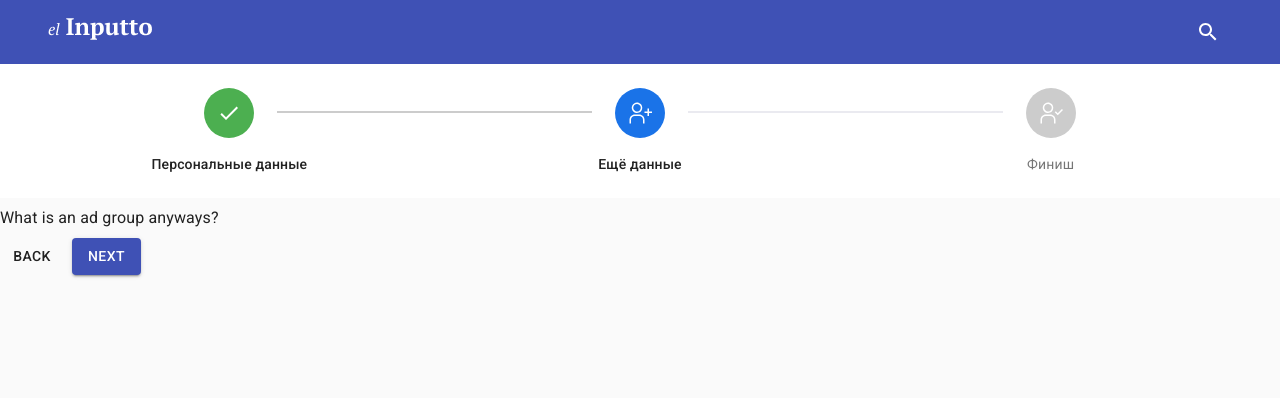
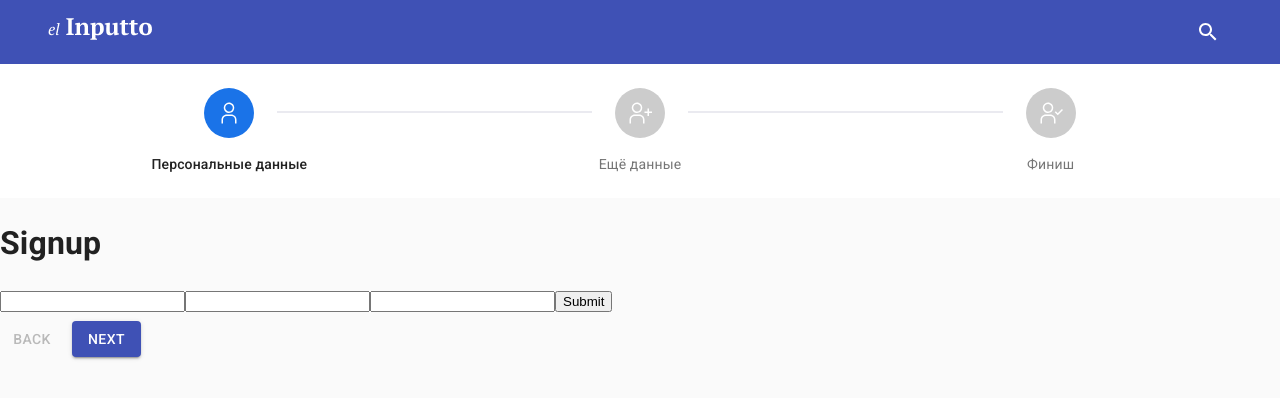
Before and after one commit to Arsenhyk/inputto, a React (Create React App) app: page / in a window 1280 px wide. Shown: the top 398 px of the page. Built offline with nearby package versions, Linux system fonts and the light colour scheme.

Commit message:
Add form

```diff
--- a/src/Components/CheckIn.js
+++ b/src/Components/CheckIn.js
@@ -2,9 +2,8 @@ import React from 'react';
 import PropTypes from 'prop-types';
 import { makeStyles, withStyles } from '@material-ui/core/styles';
 import clsx from 'clsx';
-import Stepper from '@material-ui/core/Stepper';
-import Step from '@material-ui/core/Step';
-import StepLabel from '@material-ui/core/StepLabel';
+import { Stepper, Step, StepLabel } from '@material-ui/core';
+import{ Button, Typography, StepConnector }from '@material-ui/core';
 
 //icon
 import Check from '@material-ui/icons/Check';
@@ -12,9 +11,13 @@ import person from '../image/person.svg'
 import personAdd from '../image/personAdd.svg'
 import personCheck from '../image/personCheck.svg'
 
-import Button from '@material-ui/core/Button';
-import Typography from '@material-ui/core/Typography';
-import StepConnector from '@material-ui/core/StepConnector';
+import FormOne from '../Components/FormOne'
+import FormTwo from '../Components/FormTwo'
+
+
+/* import { Formik, Form, Field } from 'formik';
+import * as Yup from 'yup'; */
+
 
 
 // линия прогреса
@@ -134,9 +137,9 @@ function getSteps() {
 function getStepContent(step) {
   switch (step) {
     case 0:
-      return 'Select campaign settings...';
+      return < FormOne /> ;
     case 1:
-      return 'What is an ad group anyways?';
+      return < FormTwo />;
     case 2:
       return 'This is the bit I really care about!';
     default:
@@ -146,7 +149,7 @@ function getStepContent(step) {
 
 export default function CheckIn() {
   const classes = useStyles();
-  const [activeStep, setActiveStep] = React.useState(1);
+  const [activeStep, setActiveStep] = React.useState(0);
   const steps = getSteps();
 
   const handleNext = () => {
@@ -185,7 +188,15 @@ export default function CheckIn() {
           </div>
         ) : (
           <div>
-            <Typography className={classes.instructions}>{getStepContent(activeStep)}</Typography>
+            <Typography className={classes.instructions}>
+
+
+                {getStepContent(activeStep)}
+
+
+
+            </Typography>
+
             <div>
               <Button disabled={activeStep === 0} onClick={handleBack} className={classes.button}>
                 Back
--- /dev/null
+++ b/src/Components/FormOne.js
@@ -0,0 +1,52 @@
+import React from 'react';
+ import { Formik, Form, Field } from 'formik';
+ import * as Yup from 'yup';
+
+
+const SignupSchema = Yup.object().shape({
+    firstName: Yup.string()
+      .min(2, 'Too Short!')
+      .max(50, 'Too Long!')
+      .required('Required'),
+    lastName: Yup.string()
+      .min(2, 'Too Short!')
+      .max(50, 'Too Long!')
+      .required('Required'),
+    email: Yup.string().email('Invalid email').required('Required'),
+  });
+
+  export  const FormOne = () => (
+    <div>
+      <h1>Signup</h1>
+      <Formik
+        initialValues={{
+          firstName: '',
+          lastName: '',
+          email: '',
+        }}
+        validationSchema={SignupSchema}
+        onSubmit={values => {
+          // same shape as initial values
+          console.log(values);
+        }}
+      >
+        {({ errors, touched }) => (
+          <Form>
+            <Field name="firstName" />
+            {errors.firstName && touched.firstName ? (
+              <div>{errors.firstName}</div>
+            ) : null}
+            <Field name="lastName" />
+            {errors.lastName && touched.lastName ? (
+              <div>{errors.lastName}</div>
+            ) : null}
+            <Field name="email" type="email" />
+            {errors.email && touched.email ? <div>{errors.email}</div> : null}
+            <button type="submit">Submit</button>
+          </Form>
+        )}
+      </Formik>
+    </div>
+  );
+
+  export default (FormOne)
--- /dev/null
+++ b/src/Components/FormTwo.js
@@ -0,0 +1,52 @@
+import React from 'react';
+ import { Formik, Form, Field } from 'formik';
+ import * as Yup from 'yup';
+
+
+const SignupSchema = Yup.object().shape({
+    firstName: Yup.string()
+      .min(2, 'Too Short!')
+      .max(50, 'Too Long!')
+      .required('Required'),
+    lastName: Yup.string()
+      .min(2, 'Too Short!')
+      .max(50, 'Too Long!')
+      .required('Required'),
+    email: Yup.string().email('Invalid email').required('Required'),
+  });
+
+  export  const FormTwo = () => (
+    <div>
+      <h1>Signup</h1>
+      <Formik
+        initialValues={{
+          firstName: '',
+          lastName: '',
+          email: '',
+        }}
+        validationSchema={SignupSchema}
+        onSubmit={values => {
+          // same shape as initial values
+          console.log(values);
+        }}
+      >
+        {({ errors, touched }) => (
+          <Form>
+            <Field name="city" />
+            {errors.firstName && touched.firstName ? (
+              <div>{errors.firstName}</div>
+            ) : null}
+            <Field name="sex" />
+            {errors.lastName && touched.lastName ? (
+              <div>{errors.lastName}</div>
+            ) : null}
+            <Field name="pasword" type="pasword" />
+            {errors.email && touched.email ? <div>{errors.email}</div> : null}
+            <button type="submit">Submit</button>
+          </Form>
+        )}
+      </Formik>
+    </div>
+  );
+
+  export default (FormTwo)
```
